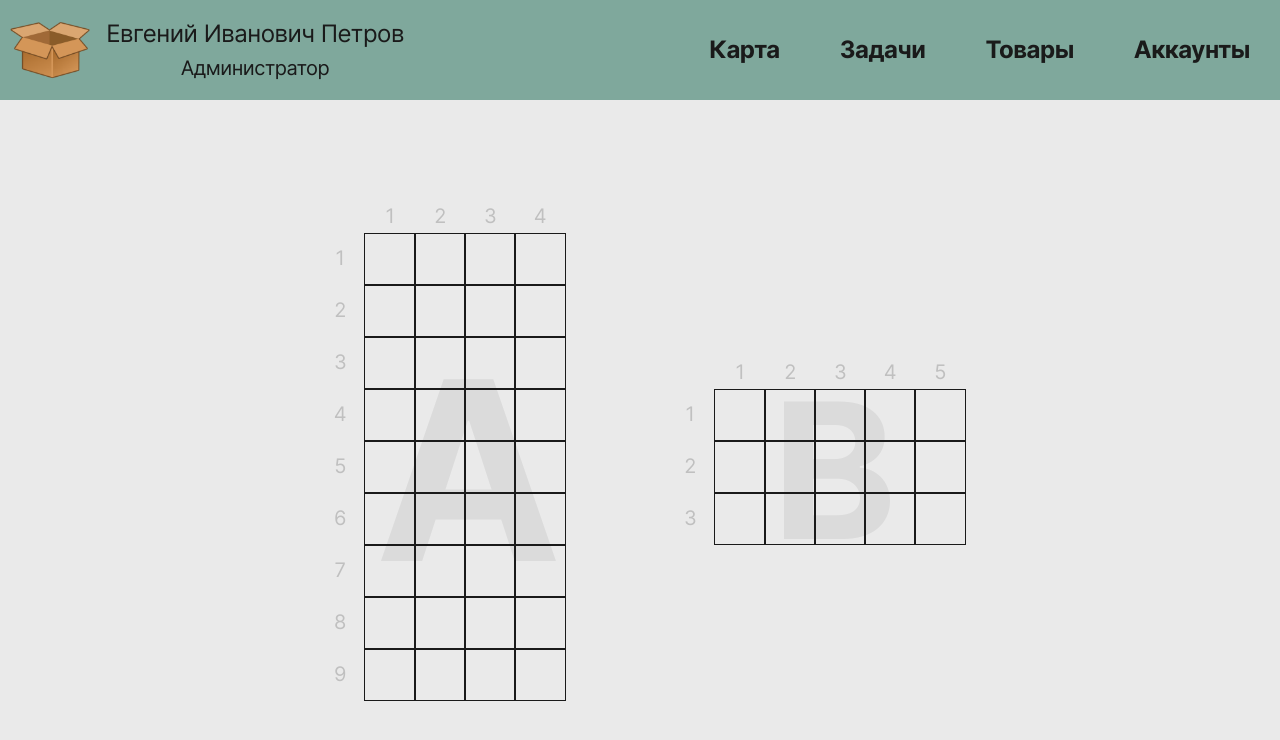
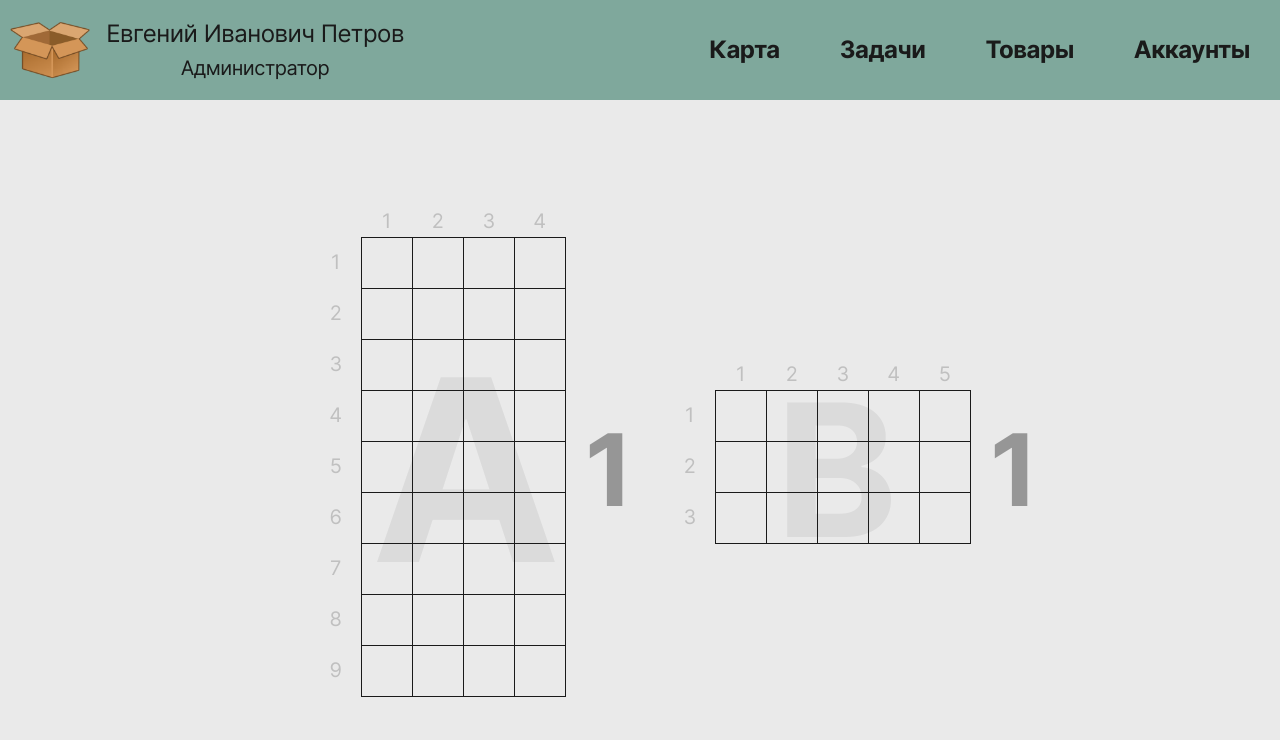
Before and after one commit to SLinartS/WHoPPubliC_client, a React (Create React App) app: page /map in a window 1280 px wide. Shown: the top 740 px of the page. Built offline with nearby package versions, Linux system fonts and the light colour scheme.

Commit message:
add the section number on the map

```diff
--- a/src/components/pages/map/Map.tsx
+++ b/src/components/pages/map/Map.tsx
@@ -1,36 +1,38 @@
 import React, { FC, useState } from 'react';
 import Table from './Table';
-import { IMapTableData } from '../../../types/map';
+import { IMapTable } from '../../../types/map';
 
-const testInitialData: Array<IMapTableData> = [
+const testInitialData: Array<IMapTable> = [
 	{
+		columnsNumber: 4,
 		zoneLetter: 'A',
 		rows: [
-			{ isHeadRow: true, number: 0, columnsNumber: 4 },
-			{ isHeadRow: false, number: 1, columnsNumber: 4 },
-			{ isHeadRow: false, number: 2, columnsNumber: 4 },
-			{ isHeadRow: false, number: 3, columnsNumber: 4 },
-			{ isHeadRow: false, number: 4, columnsNumber: 4 },
-			{ isHeadRow: false, number: 5, columnsNumber: 4 },
-			{ isHeadRow: false, number: 6, columnsNumber: 4 },
-			{ isHeadRow: false, number: 7, columnsNumber: 4 },
-			{ isHeadRow: false, number: 8, columnsNumber: 4 },
-			{ isHeadRow: false, number: 9, columnsNumber: 4 },
+			{ isHeadRow: true, number: 0 },
+			{ isHeadRow: false, number: 1 },
+			{ isHeadRow: false, number: 2 },
+			{ isHeadRow: false, number: 3 },
+			{ isHeadRow: false, number: 4 },
+			{ isHeadRow: false, number: 5 },
+			{ isHeadRow: false, number: 6 },
+			{ isHeadRow: false, number: 7 },
+			{ isHeadRow: false, number: 8 },
+			{ isHeadRow: false, number: 9 },
 		],
 	},
 	{
+		columnsNumber: 5,
 		zoneLetter: 'B',
 		rows: [
-			{ isHeadRow: true, number: 0, columnsNumber: 5 },
-			{ isHeadRow: false, number: 1, columnsNumber: 5 },
-			{ isHeadRow: false, number: 2, columnsNumber: 5 },
-			{ isHeadRow: false, number: 3, columnsNumber: 5 },
+			{ isHeadRow: true, number: 0 },
+			{ isHeadRow: false, number: 1 },
+			{ isHeadRow: false, number: 2 },
+			{ isHeadRow: false, number: 3 },
 		],
 	},
 ];
 
 const Map: FC = () => {
-	const [tableData, setTableData] = useState<Array<IMapTableData>>(testInitialData);
+	const [tableData, setTableData] = useState<Array<IMapTable>>(testInitialData);
 
 	return (
 		<main className='map'>
@@ -39,8 +41,9 @@ const Map: FC = () => {
 					return (
 						<Table
 							key={table.zoneLetter}
+							columnsNumber={table.columnsNumber}
+							zoneLetter={table.zoneLetter}
 							rows={table.rows}
-							zoneLetter={table.zoneLetter}
 						/>
 					);
 				})}
--- a/src/components/pages/map/Table.tsx
+++ b/src/components/pages/map/Table.tsx
@@ -1,5 +1,5 @@
 import React, { FC, useEffect, useState } from 'react';
-import { IMapTableData, IMapZoneLetter } from '../../../types/map';
+import { IMapSectionLetter, IMapTable, IMapZoneLetter } from '../../../types/map';
 import Row from './rows/Row';
 
 const initialMapZoneLetter: IMapZoneLetter = {
@@ -8,17 +8,30 @@ const initialMapZoneLetter: IMapZoneLetter = {
 	leftOffset: 100,
 };
 
-const Table: FC<IMapTableData> = ({ rows, zoneLetter }) => {
+const initialMapSectionLetter: IMapSectionLetter = {
+	topOffset: 100,
+	rightOffset: 100,
+};
+
+const Table: FC<IMapTable> = ({ columnsNumber, zoneLetter, rows }) => {
 	const [mapZoneLetter, setMapZoneLetter] = useState<IMapZoneLetter>(initialMapZoneLetter);
 
+	const [mapSectionLetter, setMapSectionLetter] = useState<IMapSectionLetter>(initialMapSectionLetter);
+
 	const tableNode = React.useRef<HTMLTableElement>(null);
-	const letterNode = React.useRef<HTMLTableElement>(null);
+	const letterZoneNode = React.useRef<HTMLTableElement>(null);
+	const letterSectionNode = React.useRef<HTMLTableElement>(null);
 
 	useEffect(() => {
 		let newZoneLetter = {
 			fontSize: mapZoneLetter.fontSize,
 			topOffset: mapZoneLetter.topOffset,
 			leftOffset: mapZoneLetter.leftOffset,
+		};
+
+		let newSectionLetter = {
+			topOffset: mapSectionLetter.topOffset,
+			rightOffset: mapSectionLetter.rightOffset,
 		};
 
 		let tableHeigth = tableNode.current?.offsetHeight;
@@ -32,13 +45,24 @@ const Table: FC<IMapTableData> = ({ rows, zoneLetter }) => {
 			}
 			setMapZoneLetter({ ...newZoneLetter });
 
-			let letterHeigth = letterNode.current?.offsetHeight;
-			let letterWidth = letterNode.current?.offsetWidth;
+			let letterZoneHeigth = letterZoneNode.current?.offsetHeight;
+			let letterZoneWidth = letterZoneNode.current?.offsetWidth;
 
-			if (letterHeigth && letterWidth) {
-				newZoneLetter.topOffset = tableHeigth! / 20 - letterHeigth / 20 + 2;
-				newZoneLetter.leftOffset = tableWidth! / 20 - letterWidth / 20 + 2.5;
+			let letterSectionHeigth = letterSectionNode.current?.offsetHeight;
+			let letterSectionWidth = letterSectionNode.current?.offsetWidth;
+
+			let valueExists =
+				letterZoneHeigth && letterZoneWidth && letterSectionHeigth && letterSectionWidth;
+
+			if (valueExists) {
+				newZoneLetter.topOffset = tableHeigth / 20 - letterZoneHeigth! / 20 + 2;
+				newZoneLetter.leftOffset = tableWidth / 20 - letterZoneWidth! / 20 + 2.5;
+
+				newSectionLetter.topOffset = tableHeigth / 20 - letterSectionHeigth! / 20 + 2;
+				newSectionLetter.rightOffset = letterSectionWidth! / 8;
+
 				setMapZoneLetter({ ...newZoneLetter });
+        setMapSectionLetter({...newSectionLetter})
 			}
 		}
 	}, [
@@ -54,15 +78,15 @@ const Table: FC<IMapTableData> = ({ rows, zoneLetter }) => {
 				return (
 					<Row
 						key={row.number}
+						number={row.number}
 						isHeadRow={row.isHeadRow}
-						columnsNumber={row.columnsNumber}
-						number={row.number}
+						columnsNumber={columnsNumber}
 					/>
 				);
 			})}
 
 			<p
-				ref={letterNode}
+				ref={letterZoneNode}
 				className='map__zone-title'
 				style={{
 					fontSize: mapZoneLetter.fontSize + 'rem',
@@ -72,6 +96,16 @@ const Table: FC<IMapTableData> = ({ rows, zoneLetter }) => {
 			>
 				{zoneLetter}
 			</p>
+			<p
+				ref={letterSectionNode}
+				className='map__section-title'
+				style={{
+					top: mapSectionLetter.topOffset + 'rem',
+					right: -mapSectionLetter.rightOffset + 'rem',
+				}}
+			>
+				{1}
+			</p>
 		</div>
 	);
 };
--- a/src/components/pages/map/rows/HeadRow.tsx
+++ b/src/components/pages/map/rows/HeadRow.tsx
@@ -1,7 +1,7 @@
 import React, { FC } from 'react';
-import { IMapHeadRowData } from '../../../../types/map';
+import { IMapHeadRow } from '../../../../types/map';
 
-const HeadRow: FC<IMapHeadRowData> = ({ number }) => {
+const HeadRow: FC<IMapHeadRow> = ({ number }) => {
 	if (number === 0) {
 		return <div className='map__title' style={{ opacity: 0 }}></div>;
 	}
--- a/src/components/pages/map/rows/Row.tsx
+++ b/src/components/pages/map/rows/Row.tsx
@@ -1,10 +1,11 @@
 import React, { FC, ReactNode } from 'react';
-import {IMapRowData } from '../../../../types/map';
+import { IMapRowComponent } from '../../../../types/map';
 import BlockRow from './BlockRow';
 import HeadRow from './HeadRow';
 
-const Row: FC<IMapRowData> = ({ number, columnsNumber, isHeadRow }) => {
-	function rowType() {
+const Row: FC<IMapRowComponent> = ({ number, isHeadRow, columnsNumber}) => {
+
+	function rowType(columnsNumber: number) {
 		let rows: Array<ReactNode> = [];
 		if (isHeadRow) {
 			for (let i = 0; i <= columnsNumber; i++) {
@@ -22,7 +23,14 @@ const Row: FC<IMapRowData> = ({ number, columnsNumber, isHeadRow }) => {
 		return rows;
 	}
 
-	return <div className='map__row' style={{gridTemplateColumns: `repeat(${columnsNumber+1}, 5rem`}}>{rowType()}</div>;
+	return (
+		<div
+			className='map__row'
+			style={{ gridTemplateColumns: `repeat(${columnsNumber + 1}, 5rem` }}
+		>
+			{rowType(columnsNumber)}
+		</div>
+	);
 };
 
 export default Row;
--- a/src/styles/scss/pages/map.scss
+++ b/src/styles/scss/pages/map.scss
@@ -21,6 +21,8 @@
 	&__row {
 		display: grid;
 		grid-template-columns: repeat(9, 5rem);
+		gap: 0.1rem;
+		margin-bottom: -0.1rem;
 		align-items: center;
 		justify-items: center;
 	}
@@ -38,12 +40,10 @@
 		border: 0.1rem solid $tableColor;
 		width: 5rem;
 		height: 5rem;
-
 	}
 
 	&__zone-title {
 		color: $tableColorOpacityLow;
-		display: inline;
 		font-size: 30rem;
 		font-weight: bold;
 		margin: 0;
@@ -52,4 +52,15 @@
 		z-index: -1;
 		position: absolute;
 	}
+
+	&__section-title {
+		color: $tableColorOpacityMid;
+		font-size: 10rem;
+		font-weight: bold;
+		margin: 0;
+    text-align: center;
+    line-height: 1em;
+		z-index: -1;
+		position: absolute;
+	}
 }
--- a/src/styles/style.css
+++ b/src/styles/style.css
@@ -579,6 +579,8 @@ a:active {
 .map__row {
   display: grid;
   grid-template-columns: repeat(9, 5rem);
+  gap: 0.1rem;
+  margin-bottom: -0.1rem;
   align-items: center;
   justify-items: center;
 }
@@ -597,7 +599,6 @@ a:active {
 }
 .map__zone-title {
   color: rgba(26, 26, 26, 0.07);
-  display: inline;
   font-size: 30rem;
   font-weight: bold;
   margin: 0;
@@ -606,3 +607,13 @@ a:active {
   z-index: -1;
   position: absolute;
 }
+.map__section-title {
+  color: rgba(26, 26, 26, 0.4);
+  font-size: 10rem;
+  font-weight: bold;
+  margin: 0;
+  text-align: center;
+  line-height: 1em;
+  z-index: -1;
+  position: absolute;
+}
```
Also changed, not shown: src/types/map.ts (+15 -6 lines).
